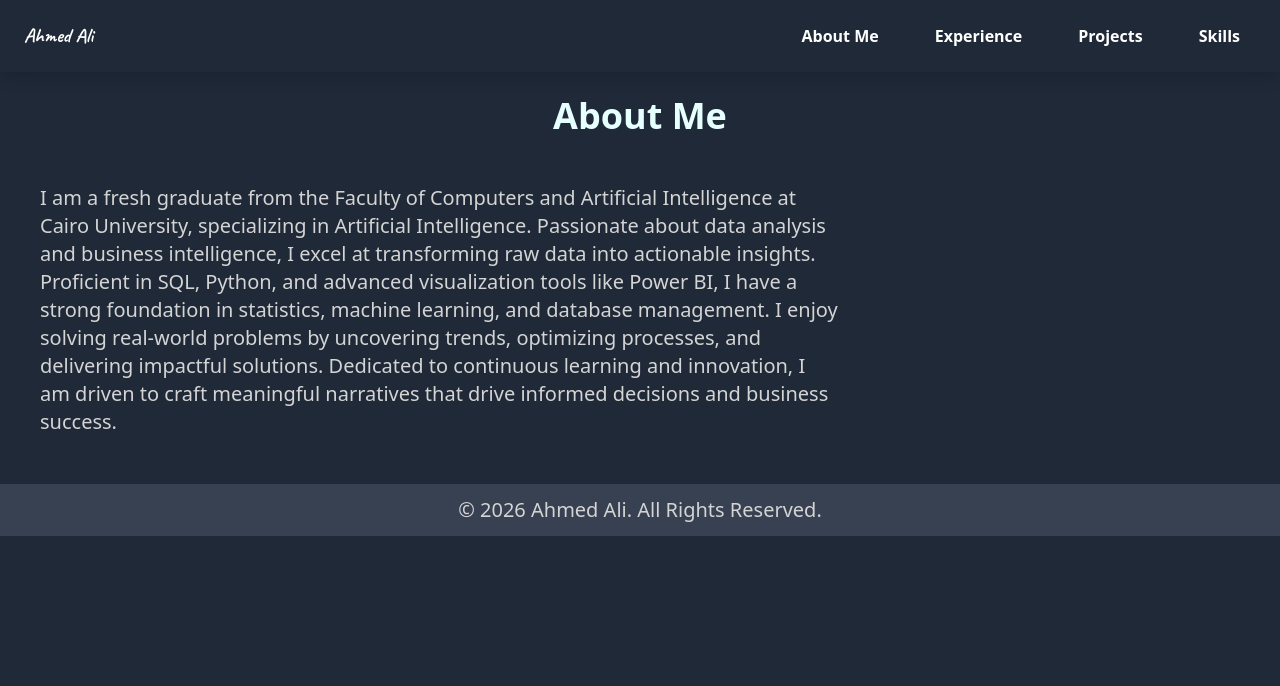
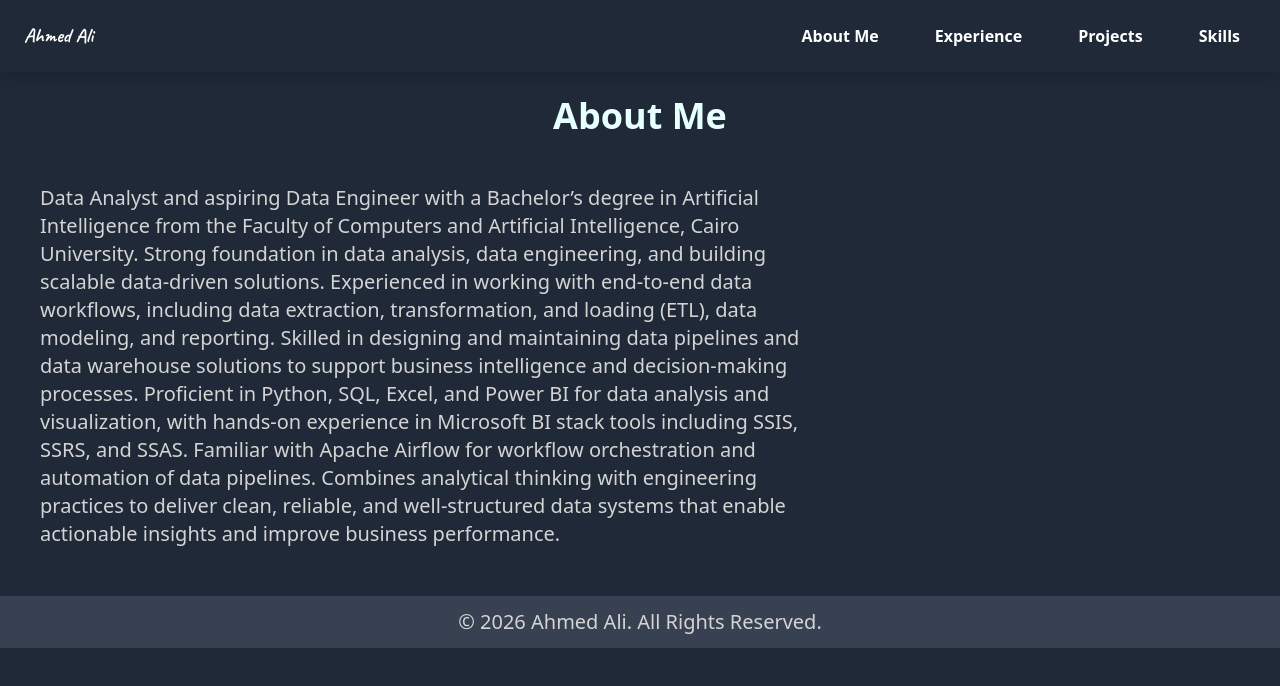
Before and after one commit to AhmedAliAli811/ahmed-ali, a Next.js app: page /about in a window 1280 px wide. Shown: the top 686 px of the page. Built offline with nearby package versions, Linux system fonts and the light colour scheme; a web font is replaced by a local one.

Commit message:
Update page.tsx

```diff
--- a/src/app/about/page.tsx
+++ b/src/app/about/page.tsx
@@ -1,7 +1,7 @@
 "use client";
 
 import { Column, Header, Section } from "@/components";
-
+import api from "@/data/api";
 const About = () => {
   return (
     <Section id="about" style="py-8">
@@ -13,13 +13,7 @@ const About = () => {
 
         {/* Description */}
         <p className="text-sm md:text-xl w-full md:w-2/3 mt-4 text-center md:text-left leading-relaxed">
-          I am a fresh graduate from the Faculty of Computers and Artificial Intelligence at Cairo University,
-          specializing in Artificial Intelligence. Passionate about data analysis and business intelligence, I excel
-          at transforming raw data into actionable insights. Proficient in SQL, Python, and advanced visualization
-          tools like Power BI, I have a strong foundation in statistics, machine learning, and database management. I
-          enjoy solving real-world problems by uncovering trends, optimizing processes, and delivering impactful
-          solutions. Dedicated to continuous learning and innovation, I am driven to craft meaningful narratives that
-          drive informed decisions and business success.
+          {api.about.description}
         </p>
       </Column>
     </Section>
```
